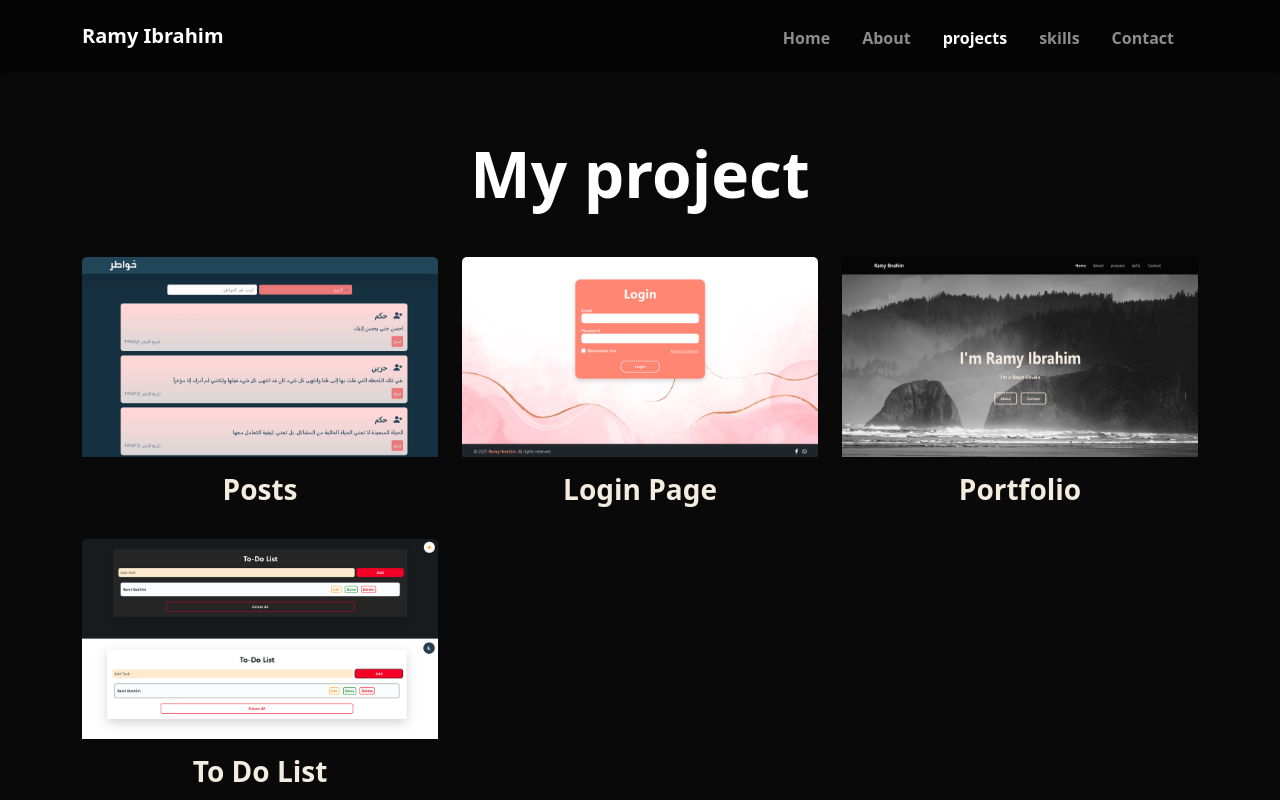
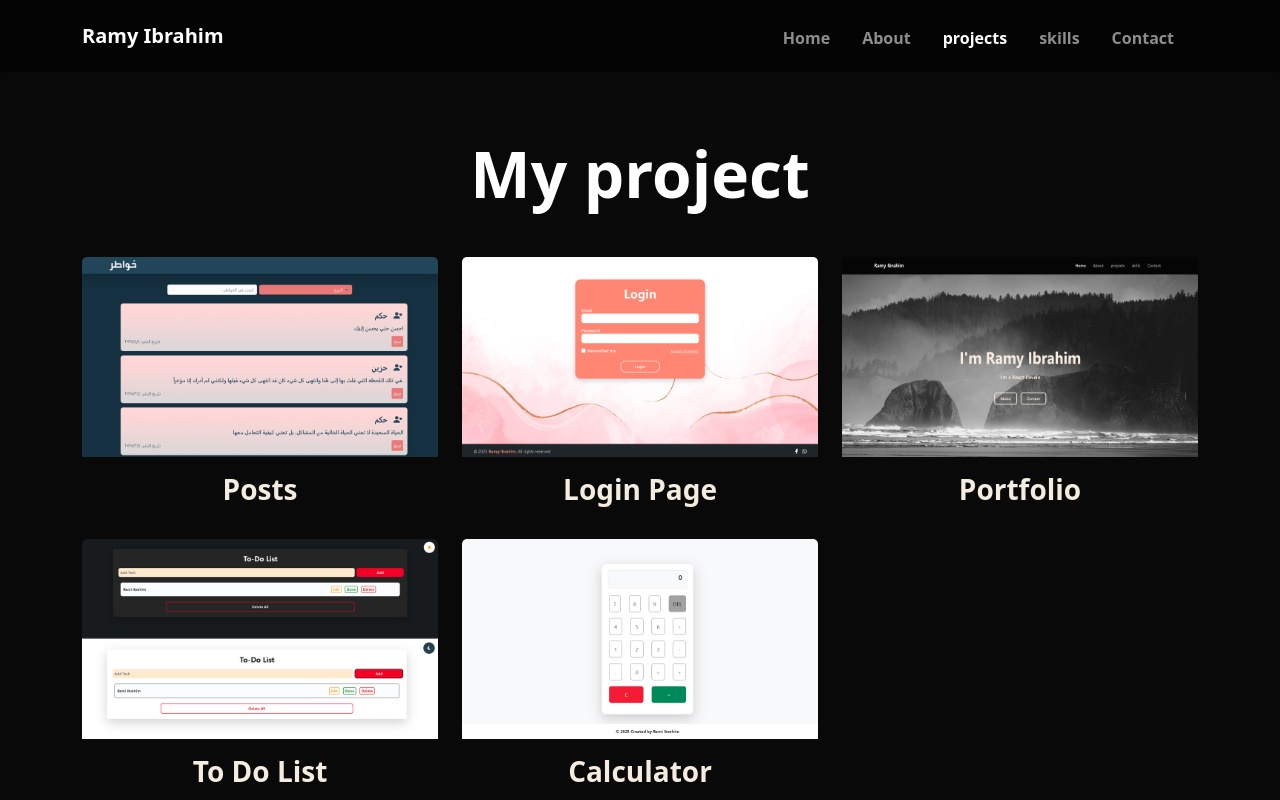
Before and after one commit to ramiIbra7im/portfolio, a React (Create React App) app: page /projects in a window 1280 px wide. Shown: the top 800 px of the page. Built offline with nearby package versions, Linux system fonts and the light colour scheme.

Commit message:
تحديث جديد

```diff
--- a/src/Components/Projects.js
+++ b/src/Components/Projects.js
@@ -7,6 +7,7 @@ import khImage from '../Images/kwater.jpg';
 import loginimg from '../Images/login.jpg';
 import portfolio from '../Images/me-page.jpg';
 import todo from '../Images/todo.jpg';
+import calc from '../Images/calc.jpg';
 
 const projects = [
   {
@@ -36,6 +37,13 @@ const projects = [
     description: 'وصف قصير للمشروع الثالث.',
     imageUrl: todo,
     link: 'https://todo-rb.vercel.app/',
+  },
+  {
+    id: 4,
+    title: 'Calculator',
+    description: 'وصف قصير للمشروع الثالث.',
+    imageUrl: calc,
+    link: 'https://calculator-olive-iota.vercel.app/',
   },
 
 ];
```
Also changed, not shown: src/Images/calc.jpg (added).
